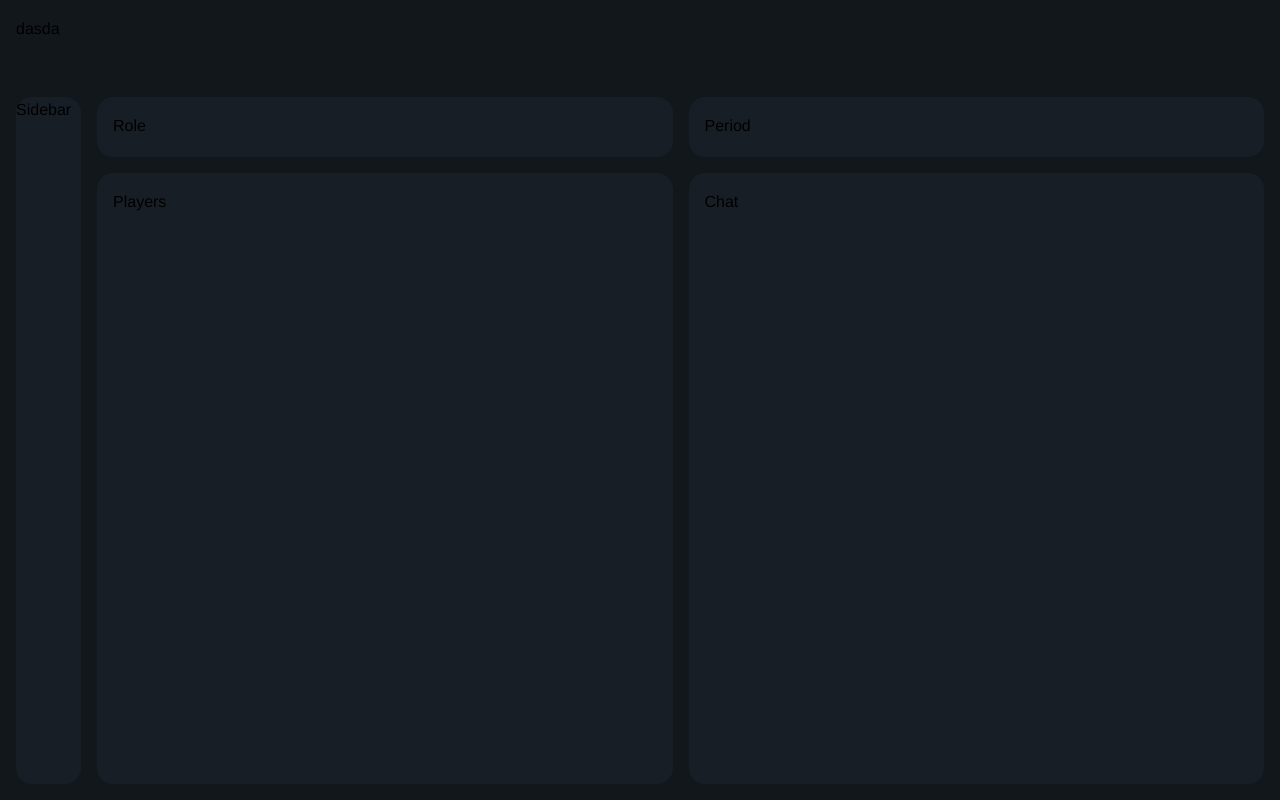
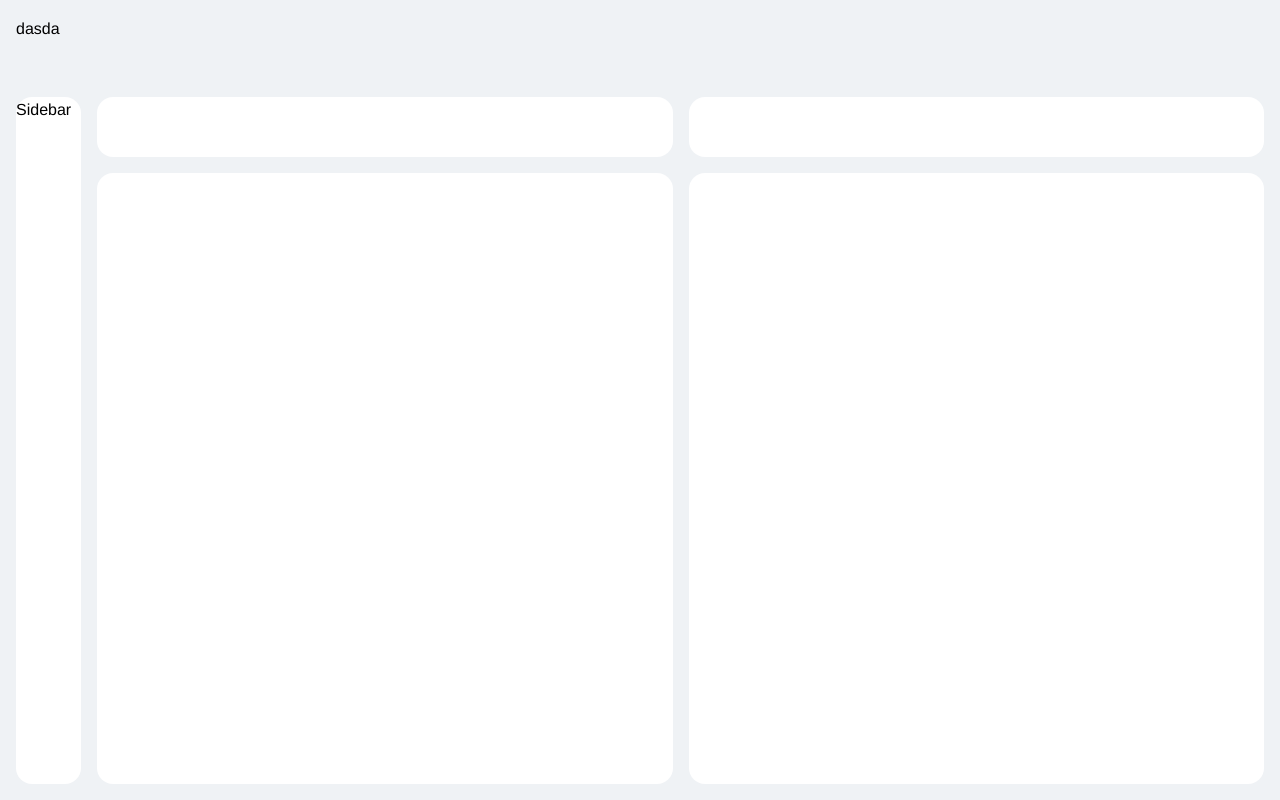
Before and after one commit to mist941/mafia.frontend, a React (Create React App) app: page / in a window 1280 px wide. Built offline with nearby package versions, Linux system fonts and the light colour scheme.

Commit message:
added not logged page

```diff
--- a/package.json
+++ b/package.json
@@ -5,6 +5,7 @@
   "license": "MIT",
   "author": "Ivan Statkevich",
   "dependencies": {
+    "@reduxjs/toolkit": "^1.9.7",
     "@testing-library/jest-dom": "^5.17.0",
     "@testing-library/react": "^13.4.0",
     "@testing-library/user-event": "^13.5.0",
@@ -12,10 +13,12 @@
     "@types/node": "^16.18.61",
     "@types/react": "^18.2.37",
     "@types/react-dom": "^18.2.15",
+    "@types/react-redux": "^7.1.31",
     "classnames": "^2.3.2",
     "node-sass": "^9.0.0",
     "react": "^18.2.0",
     "react-dom": "^18.2.0",
+    "react-redux": "^8.1.3",
     "react-router-dom": "^6.20.0",
     "react-scripts": "5.0.1",
     "typescript": "^4.9.5",
--- a/src/App.tsx
+++ b/src/App.tsx
@@ -1,15 +1,22 @@
 import React, {useLayoutEffect} from 'react';
 import {createBrowserRouter, RouterProvider} from 'react-router-dom';
 import routes from './routing/routes';
+import {useSelector} from 'react-redux';
+import {RootState} from './store/store';
+import NotLoggedPage from './components/pages/NotLoggedPage/NotLoggedPage';
 
 function App() {
+  const currentUser = useSelector((state: RootState) => state.user.user);
+
   const router = createBrowserRouter(
     routes.map(route => ({...route, element: <route.element/>}))
   );
 
   useLayoutEffect(() => {
-    document.documentElement.setAttribute('data-theme', 'dark');
+    document.documentElement.setAttribute('data-theme', 'light');
   }, []);
+
+  if (!currentUser) return <NotLoggedPage/>;
 
   return (
     <RouterProvider router={router}/>
--- a/src/components/atoms/EssentialBlock/EssentialBlock.tsx
+++ b/src/components/atoms/EssentialBlock/EssentialBlock.tsx
@@ -2,7 +2,7 @@ import React, {FC, ReactNode} from 'react';
 import styles from './EssentialBlock.module.scss';
 
 interface EssentialBlockProps {
-  children: ReactNode;
+  children?: ReactNode;
   padding?: string;
 }
 
--- a/src/components/pages/Main/Main.module.scss
+++ b/src/components/pages/MainPage/MainPage.module.scss
@@ -10,18 +10,20 @@
     "Players Chat";
 }
 
-.players {
+.block {
+  &:nth-child(1) {
     grid-area: Players;
   }
 
-.chat {
+  &:nth-child(2) {
     grid-area: Chat;
   }
 
-.role {
+  &:nth-child(3) {
     grid-area: Role;
   }
 
-.period {
+  &:nth-child(4) {
     grid-area: Period;
   }
+}
--- a/src/components/pages/Main/Main.tsx
+++ b/src/components/pages/MainPage/MainPage.tsx
@@ -1,9 +1,9 @@
 import React from 'react';
 import MainTemplate from '../../templates/MainTemplate/MainTemplate';
-import styles from './Main.module.scss';
+import styles from './MainPage.module.scss';
 import EssentialBlock from '../../atoms/EssentialBlock/EssentialBlock';
 
-const Main = () => {
+const MainPage = () => {
   return (
     <MainTemplate>
       <div className={styles.container}>
@@ -32,4 +32,4 @@ const Main = () => {
   );
 };
 
-export default Main;
+export default MainPage;
--- /dev/null
+++ b/src/components/pages/NotLoggedPage/NotLoggedPage.tsx
@@ -0,0 +1,27 @@
+import React from 'react';
+import MainTemplate from '../../templates/MainTemplate/MainTemplate';
+import styles from '../MainPage/MainPage.module.scss';
+import EssentialBlock from '../../atoms/EssentialBlock/EssentialBlock';
+
+const NotLoggedPage = () => {
+  return (
+    <MainTemplate>
+      <div className={styles.container}>
+        <div className={styles.block}>
+          <EssentialBlock padding='16px'/>
+        </div>
+        <div className={styles.block}>
+          <EssentialBlock padding='16px'/>
+        </div>
+        <div className={styles.block}>
+          <EssentialBlock padding='16px'/>
+        </div>
+        <div className={styles.block}>
+          <EssentialBlock padding='16px'/>
+        </div>
+      </div>
+    </MainTemplate>
+  );
+};
+
+export default NotLoggedPage;
--- a/src/index.tsx
+++ b/src/index.tsx
@@ -3,13 +3,17 @@ import ReactDOM from 'react-dom/client';
 import './styles/index.scss';
 import App from './App';
 import reportWebVitals from './reportWebVitals';
+import store from './store/store';
+import {Provider} from 'react-redux';
 
 const root = ReactDOM.createRoot(
   document.getElementById('root') as HTMLElement
 );
 root.render(
   <React.StrictMode>
-    <App/>
+    <Provider store={store}>
+      <App/>
+    </Provider>
   </React.StrictMode>
 );
 
--- a/src/routing/routes.ts
+++ b/src/routing/routes.ts
@@ -1,10 +1,9 @@
 import paths from './paths';
-import Main from '../components/pages/Main/Main';
-
+import MainPage from '../components/pages/MainPage/MainPage';
 
 export default [
   {
     path: paths.main,
-    element: Main,
+    element: MainPage,
   }
 ];
--- /dev/null
+++ b/src/store/store.ts
@@ -0,0 +1,13 @@
+import { configureStore } from '@reduxjs/toolkit';
+import user from './user';
+
+const store = configureStore({
+  reducer: {
+    user: user,
+  },
+});
+
+export type RootState = ReturnType<typeof store.getState>;
+export type AppDispatch = typeof store.dispatch;
+
+export default store;
--- /dev/null
+++ b/src/store/user.ts
@@ -0,0 +1,30 @@
+import {createSlice} from '@reduxjs/toolkit';
+import {UserI} from '../types';
+
+const userFromStorage = localStorage.getItem('user');
+let currentUser: UserI | null = null;
+
+if (userFromStorage) {
+  currentUser = JSON.parse(userFromStorage)
+}
+
+
+interface UserState {
+  user: UserI | null;
+}
+
+const initialState: UserState = {
+  user: currentUser,
+};
+
+const userSlice = createSlice({
+  name: 'user',
+  initialState,
+  reducers: {
+    increment: () => {
+
+    },
+  },
+});
+
+export default userSlice.reducer;
--- /dev/null
+++ b/src/types.ts
@@ -0,0 +1,5 @@
+export interface UserI {
+  id: number;
+  email: string;
+  username: string;
+}
```
Also changed, not shown: src/types.d.ts (deleted). Lines whose indentation alone changed are shown as unchanged.
